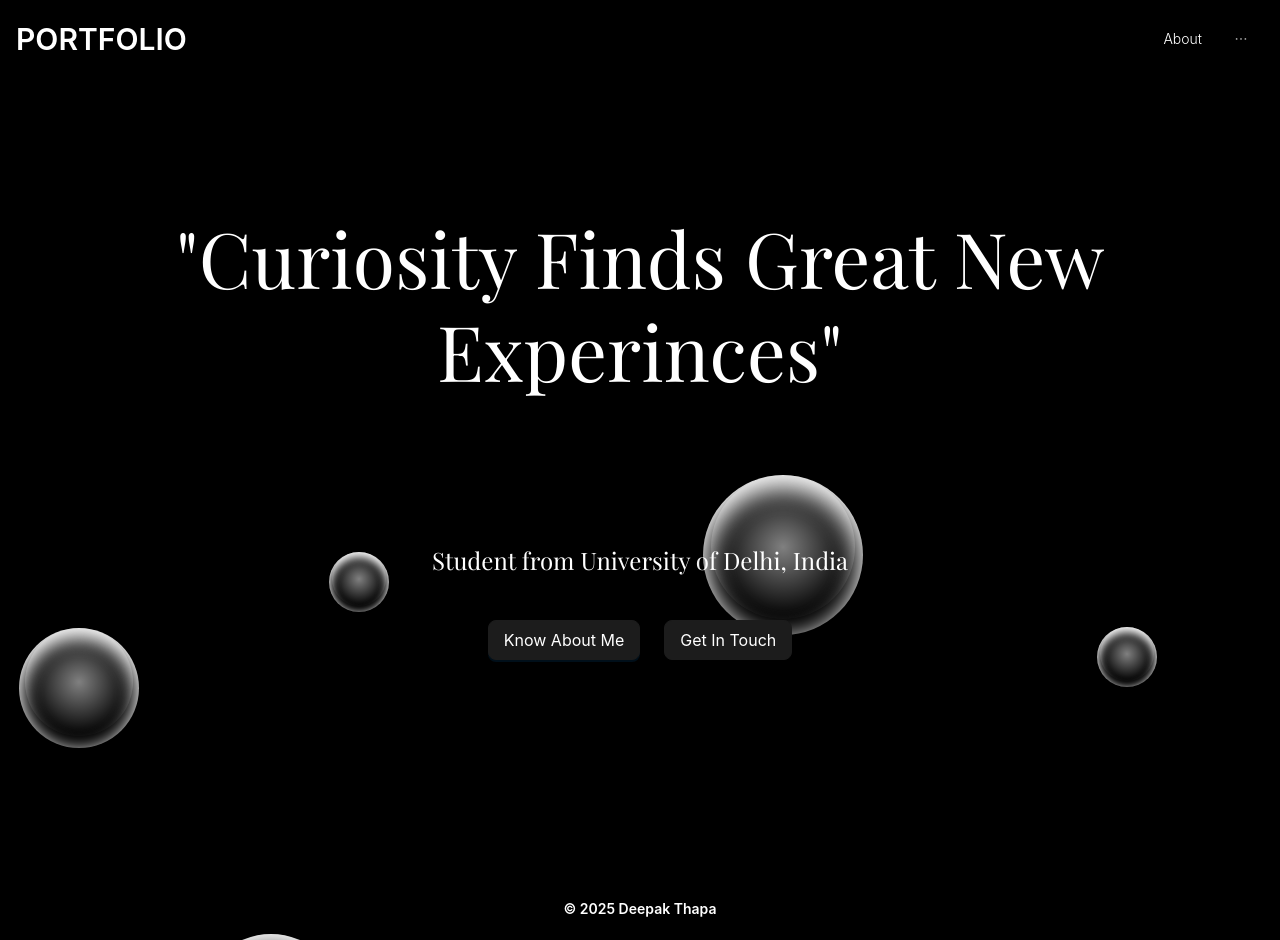
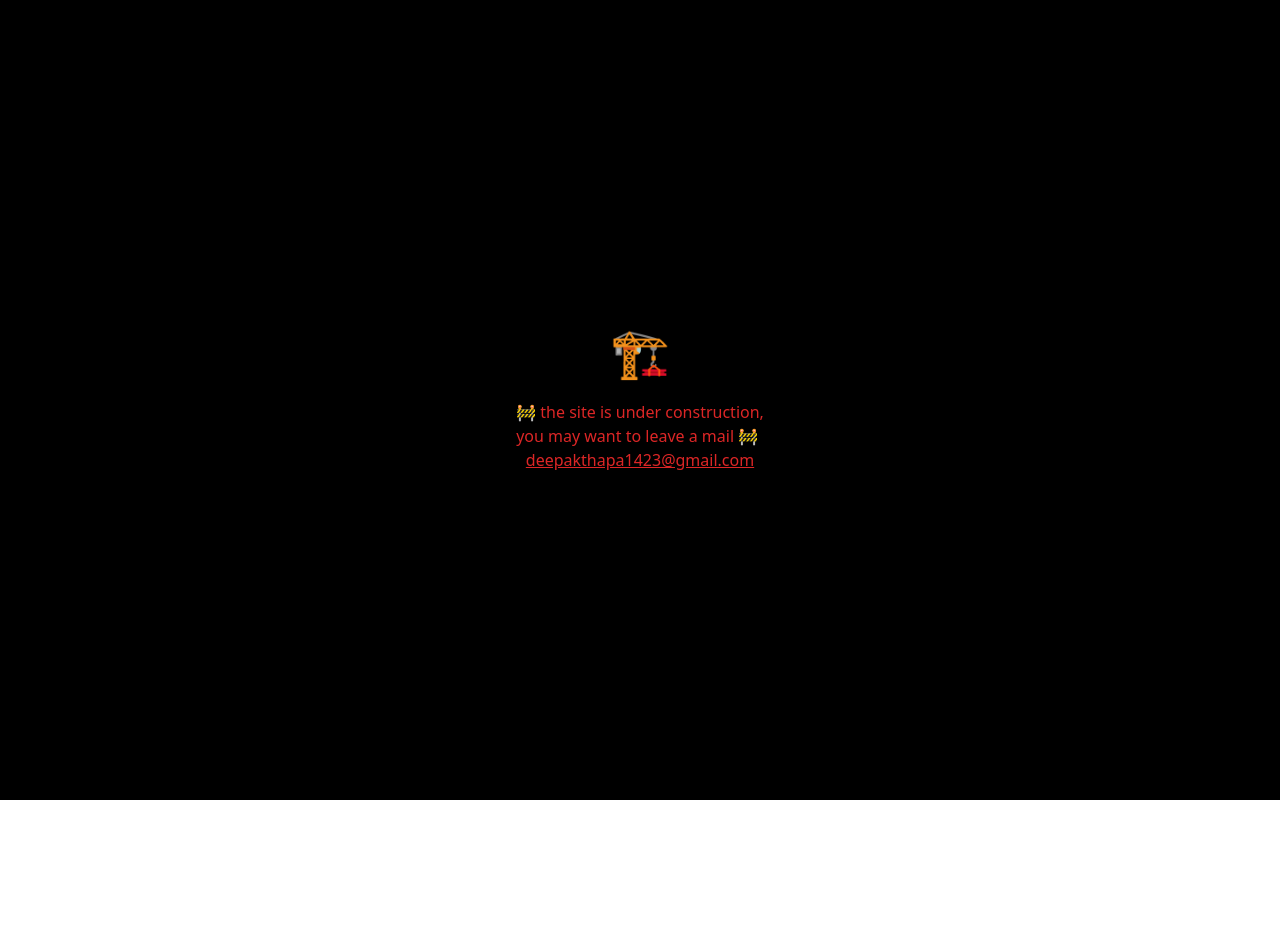
Before and after one commit to DeepakisDemigod/portfolio, a React (Vite) app: page / in a window 1280 px wide. After the commit the page ends 800 px from the top, so only its background shows below. Built offline with nearby package versions, Linux system fonts and the light colour scheme; a web font is replaced by a local one.

Commit message:
under contruction

```diff
--- a/src/App.css
+++ b/src/App.css
@@ -1,4 +1,4 @@
-#phrase {
+/*#phrase {
   font-family: 'Playfair Display', serif;
   font-weight: 400;
 }
@@ -11,7 +11,7 @@ body {
   margin: 0;
   padding: 0;
   overflow-x: hidden;
-  z-index: -1;
+  z-index: 3;
 }
 
 #background-wrap {
@@ -20,7 +20,7 @@ body {
   position: fixed;
   right: 0;
   top: 0;
-  z-index: 1;
+  z-index: 5;
   margin-top: 50px;
 }
 
@@ -302,7 +302,7 @@ body {
   background: -moz-radial-gradient(
     center,
     ellipse cover,
-    rgba(255, 255, 255, 0.5) 0%,
+    rgba(255, 0, 0, 0.5) 0%,
     rgba(255, 255, 255, 0) 70%
   );
   background: -webkit-gradient(
@@ -353,3 +353,4 @@ body {
   position: absolute;
   width: 180px;
 }
+*/
--- a/src/App.jsx
+++ b/src/App.jsx
@@ -1,31 +1,16 @@
-import './App.css';
-import Navbar from './components/Navbar.jsx';
-import Hero from './components/Hero.jsx';
-import About from './components/About.jsx';
-import Contact from './components/Contact.jsx';
-import Footer from './components/Footer.jsx'
-import { BrowserRouter as Router, Routes, Route } from 'react-router-dom';
+import "./App.css";
+import Navbar from "./components/Navbar.jsx";
+import Hero from "./components/Hero.jsx";
+import About from "./components/About.jsx";
+import { BrowserRouter as Router, Routes, Route } from "react-router-dom";
 
 function App() {
   return (
     <>
       <Router>
-        <Navbar />
         <Routes>
-          <Route
-            path='/'
-            element={<Hero />}
-          />
-          <Route
-            path='/About'
-            element={<About />}
-          />
-          <Route
-            path='/contact'
-            element={<Contact />}
-          />
+          <Route path="/" element={<Hero />} />
         </Routes>
-        <Footer />
       </Router>
     </>
   );
--- a/src/components/Hero.jsx
+++ b/src/components/Hero.jsx
@@ -10,67 +10,15 @@ const Hero = () => {
   }, []);
 
   return (
-    <div id="body" className="bg-black text-white">
-      <div id="background-wrap">
-        <div className="bubble x1"></div>
-        <div className="bubble x2"></div>
-        <div className="bubble x3"></div>
-        <div className="bubble x4"></div>
-        <div className="bubble x5"></div>
-        <div className="bubble x6"></div>
-        <div className="bubble x7"></div>
-        <div className="bubble x8"></div>
-        <div className="bubble x9"></div>
-        <div className="bubble x10"></div>
-      </div>
-
-      <div className="flex flex-col items-center justify-center h-screen gap-8 p-4">
-        <Title
-          level={1}
-          className=" font-extrabold text-center"
-          style={{
-            fontSize: "clamp(3rem, 6vw, 8rem)",
-            marginTop: "-85px",
-          }}
-        >
-          <p id="phrase" style={{ color: "white" }}>
-            "Curiosity Finds Great New Experinces"
-          </p>
-        </Title>
-
-        <div className=" font-bold text-center">
-          <Title level={3} id="phrase" style={{ color: "#FFFFFF" }}>
-            Student from University of Delhi, India
-          </Title>
-        </div>
-
-        <Space size="large" className="flex text-center">
-          <a href="/about">
-            <Button
-              id="button"
-              type="primary"
-              size="large"
-              style={{ backgroundColor: "#1c1c1c", borderColor: "#1c1c1c" }}
-            >
-              Know About Me
-            </Button>
-          </a>
-          <a href="/contact">
-            <Button
-              id="button"
-              type="default"
-              size="large"
-              style={{
-                backgroundColor: "#1c1c1c",
-                borderColor: "#1c1c1c",
-                color: "#FFFFFF",
-              }}
-            >
-              Get In Touch
-            </Button>
-          </a>
-        </Space>
-      </div>
+    <div
+      id="body"
+      className="flex flex-col items-center justify-center h-[100vh] bg-black text-red-600"
+    >
+      <p className="text-5xl">🏗️</p> <br />
+      🚧 the site is under construction, <br /> you may want to leave a mail 🚧
+      <a className="underline" href="deepakthapa1423@gmail.com">
+        deepakthapa1423@gmail.com
+      </a>
     </div>
   );
 };
```
Also changed, not shown: public/samurai-helm-nbg.png (added), public/samurai-helm.png (added).
